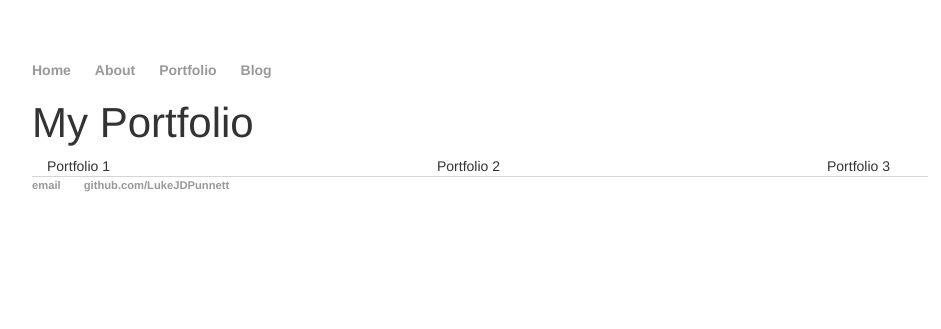
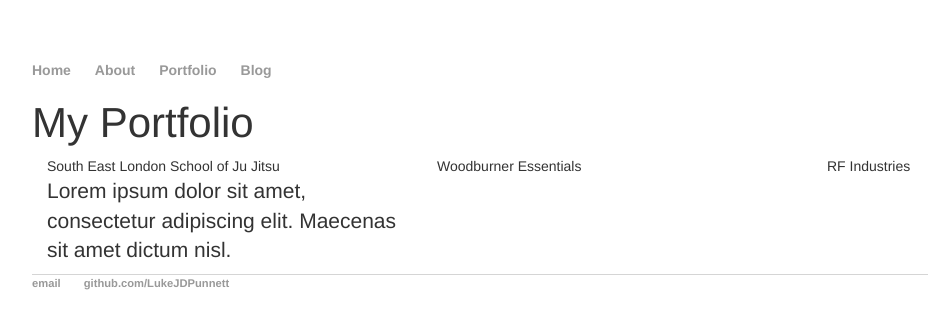
Before and after one commit to LukeJDPunnett/LukeJDPunnett.github.io2, a Jekyll site: the page built from portfolio/index.html, in a window 1280 px wide. Shown: the top 329 px of the page, without its empty margins (160-1101 px from the left). Built offline with Jekyll 4.4.1, drawn with Linux system fonts in a browser that asks for light colours.

Commit message:
Added 3 websites
- rfi
-seljj
-we

```diff
--- a/portfolio/index.html
+++ b/portfolio/index.html
@@ -6,13 +6,14 @@ title: Luke's Portfolio
 <div class="container">
   <div class="row">
     <div class="col-md-4">
-      Portfolio 1
+      South East London School of Ju Jitsu
+      <p>Lorem ipsum dolor sit amet, consectetur adipiscing elit. Maecenas sit amet dictum nisl.</p>
     </div>
     <div class="col-md-4">
-      Portfolio 2
+      Woodburner Essentials
     </div>
     <div class="col-md-4">
-      Portfolio 3
+      RF Industries
     </div>
   </div>
 </div>
```
